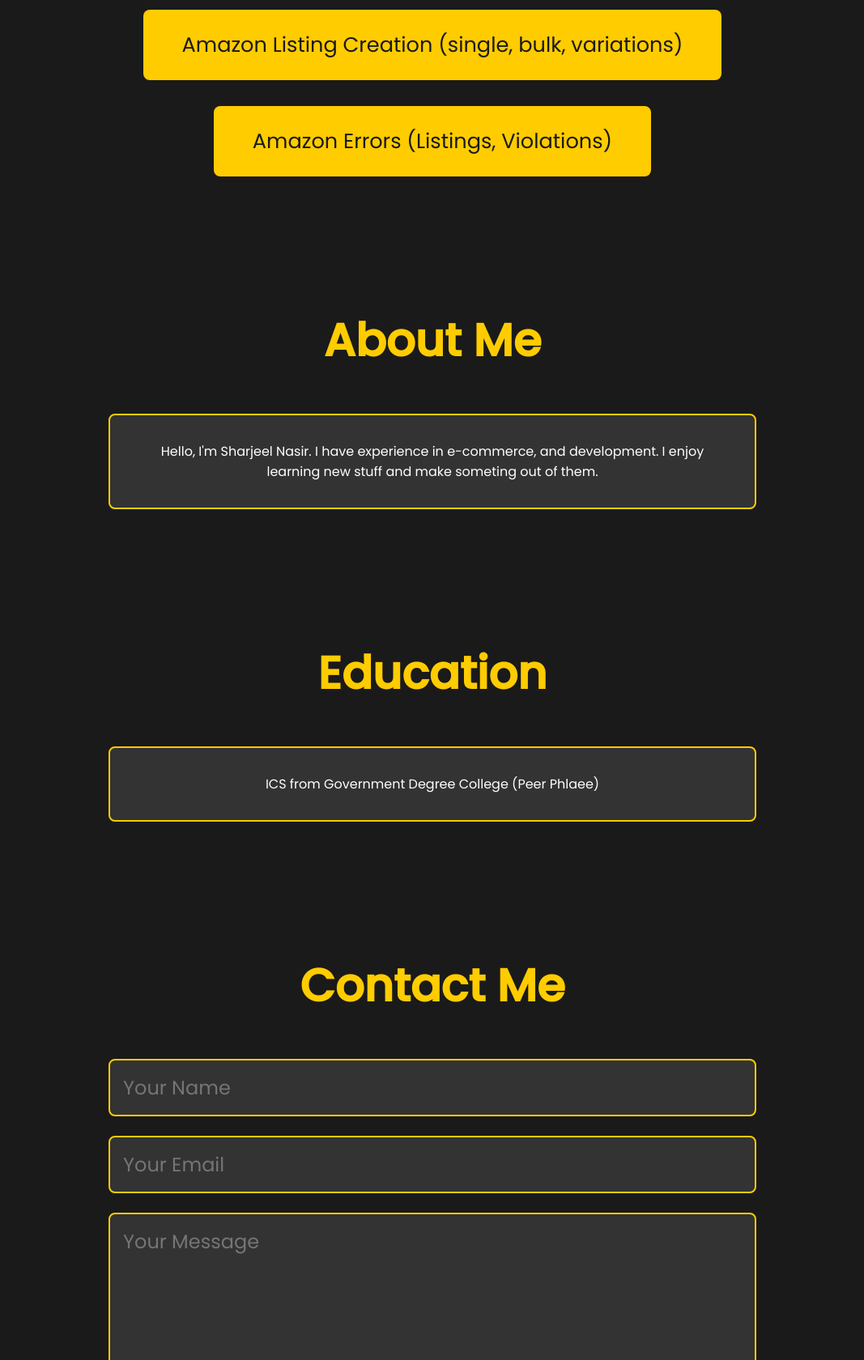
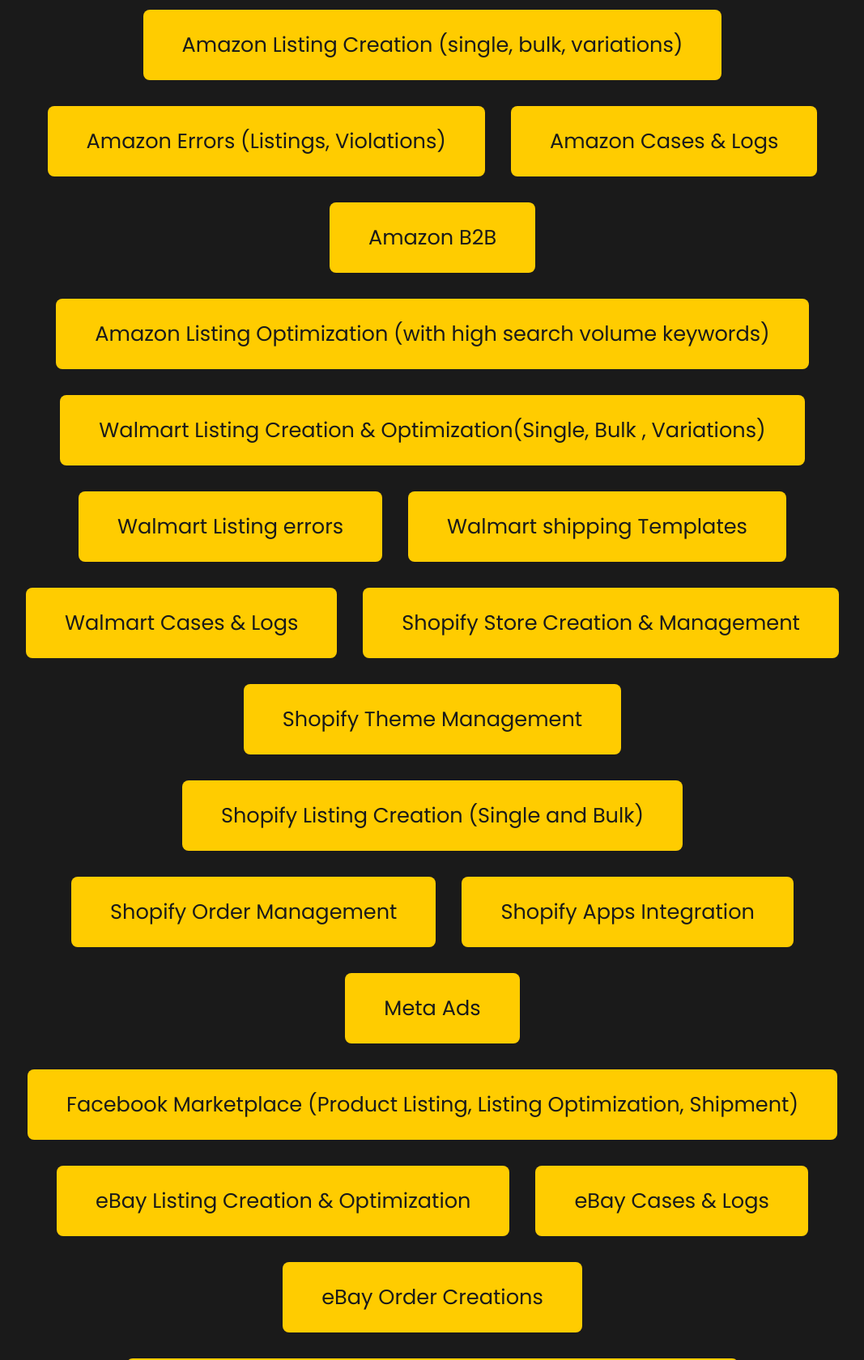
Before and after one commit to Sharjeel006-max/portfolio, a plain HTML site: page index.html in a window 1280 px wide. Shown: the part 1120-2800 px from the top of the page at 81% size, without its empty margins (106-1173 px from the left). Drawn offline with Linux system fonts and the light colour scheme.

Commit message:
Update index.html

```diff
--- a/index.html
+++ b/index.html
@@ -29,13 +29,13 @@
             <div class="text-animation">
                 <h2>E-Commerce Specialist & Developer</h2>
             </div>
-            <p>lorem34</p>
+            <p>"Experienced E-Commerce Professional Across Amazon, Walmart, eBay, and Shopify"</p>
             <div class="btn-section">
                 <button class="btn">Hire Me</button>
                 <button class="btn">Let's Talk</button>
             </div>
         </div>
-        <img src="my pic.jpg" alt="Sharjeel Nasir">
+<!--         <img src="my pic.jpg" alt="Sharjeel Nasir"> -->
     </section>
 
     <!-- Skills Section -->
@@ -46,6 +46,27 @@
             <div class="skill">Amazon PPC Expert</div>
             <div class="skill">Amazon Listing Creation (single, bulk, variations)</div>
             <div class="skill">Amazon Errors (Listings, Violations)</div>
+            <div class="skill">Amazon Cases & Logs</div>
+            <div class="skill">Amazon B2B </div>
+            <div class="skill">Amazon Listing Optimization (with high search volume keywords)</div>
+            <div class="skill">Walmart Listing Creation & Optimization(Single, Bulk , Variations)</div>
+            <div class="skill">Walmart Listing errors </div>
+            <div class="skill">Walmart shipping Templates</div>
+            <div class="skill">Walmart Cases & Logs</div>
+            <div class="skill">Shopify Store Creation & Management</div>
+            <div class="skill">Shopify Theme Management</div>
+            <div class="skill">Shopify Listing Creation (Single and Bulk)</div>
+            <div class="skill">Shopify Order Management</div>
+            <div class="skill">Shopify Apps Integration</div>
+            <div class="skill">Meta Ads</div>
+            <div class="skill">Facebook Marketplace (Product Listing, Listing Optimization, Shipment)</div>
+            <div class="skill">eBay Listing Creation &  Optimization</div>
+            <div class="skill">eBay Cases & Logs</div>
+            <div class="skill">eBay Order Creations</div>
+            <div class="skill">eBay PPC (Campaigns Creations and Optimization)</div>
+            <div class="skill">Programing Languages (Html, Css, Python)</div>
+            <div class="skill">Amazon AWS (Serverless, EC2, S3)</div>
+
             <!-- Add more skills here -->
         </div>
     </section>
```
